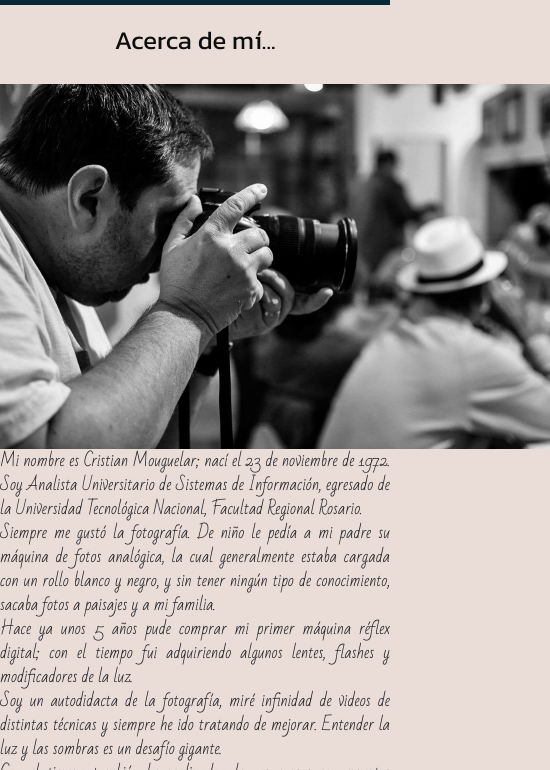
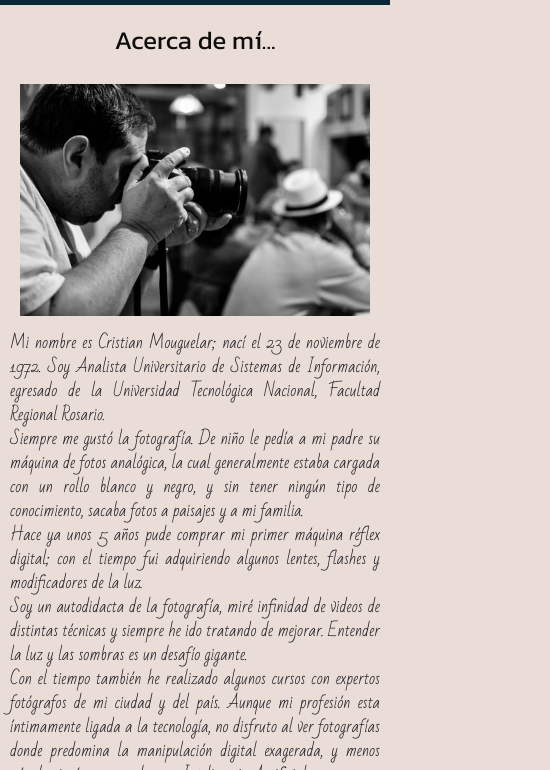
Before and after one commit to Muguesoft/Proyecto_Coder, a plain HTML site: page pages/acercademi.html in a window 390 px wide. Shown: the part 74-844 px from the top of the page, 550 px wide, since content can reach past the window. Drawn offline with nearby package versions, Linux system fonts and the light colour scheme.

Commit message:
madrugada_080823

```diff
--- a/css/estilos.css
+++ b/css/estilos.css
@@ -397,6 +397,9 @@ p{
     grid-template-rows: repeat(15, 1fr);
     grid-gap: 5px;
   }
+  .contenedor_item_acerca_de_mis_favoritas img {
+    opacity: 1;
+  }
 
   .cristian-mouguelar{
     font-size: 1.2rem;
@@ -429,6 +432,20 @@ p{
     width: 310px;
   }
 
+  .imagen_acera_de_mi{
+    margin-bottom: 15px;
+  }
+
+  .imagen_acera_de_mi img{
+    width: 350px;
+    height: auto;
+  }
+
+  .contenedor_texto_acerca_de_mi{
+    padding-left: 10px;
+    padding-right: 10px;
+  }
+
   .accordion-item{
     width: 350px;
     margin-left: 10px;
```
Also changed, not shown: pages/referentes.html (+1 -1 lines).
